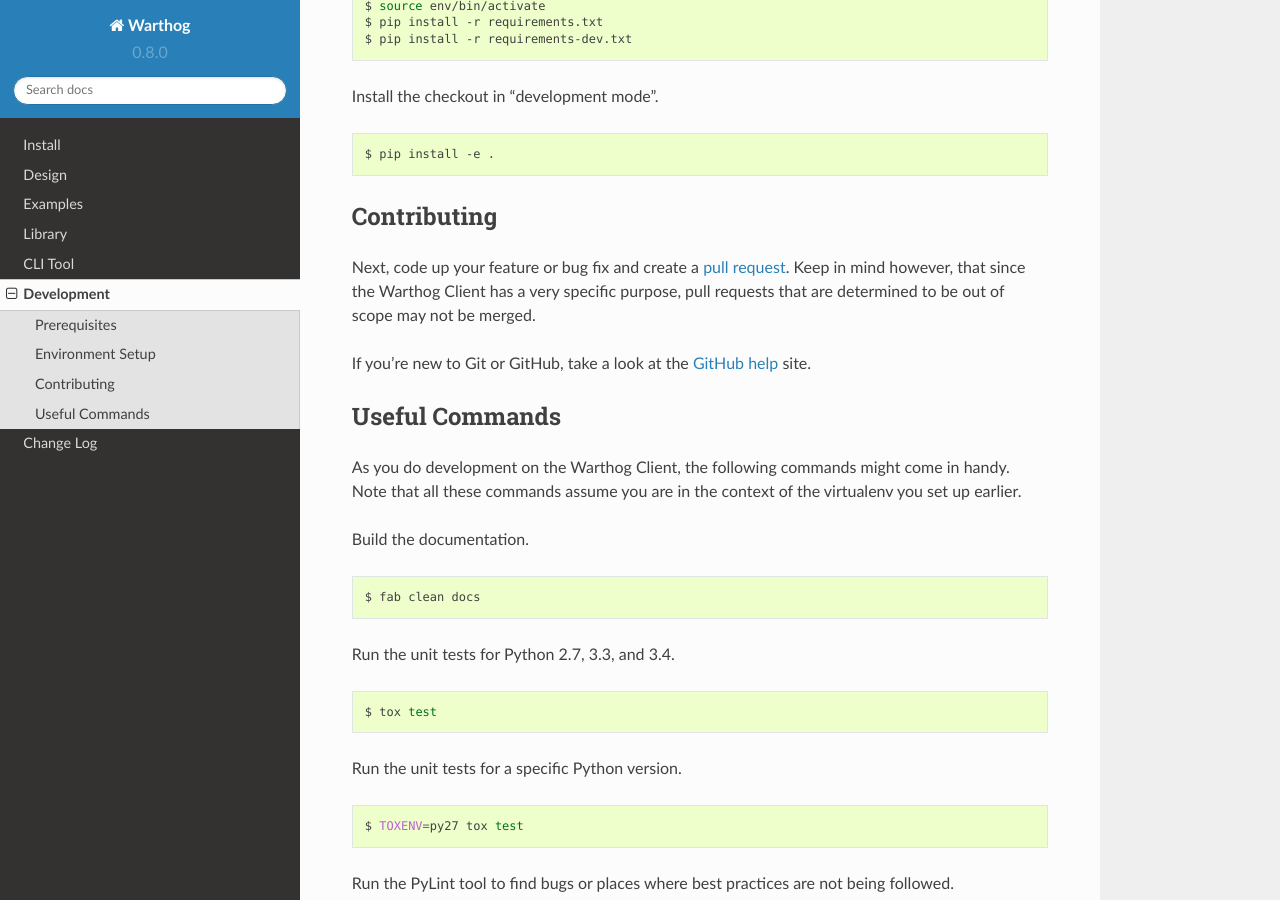
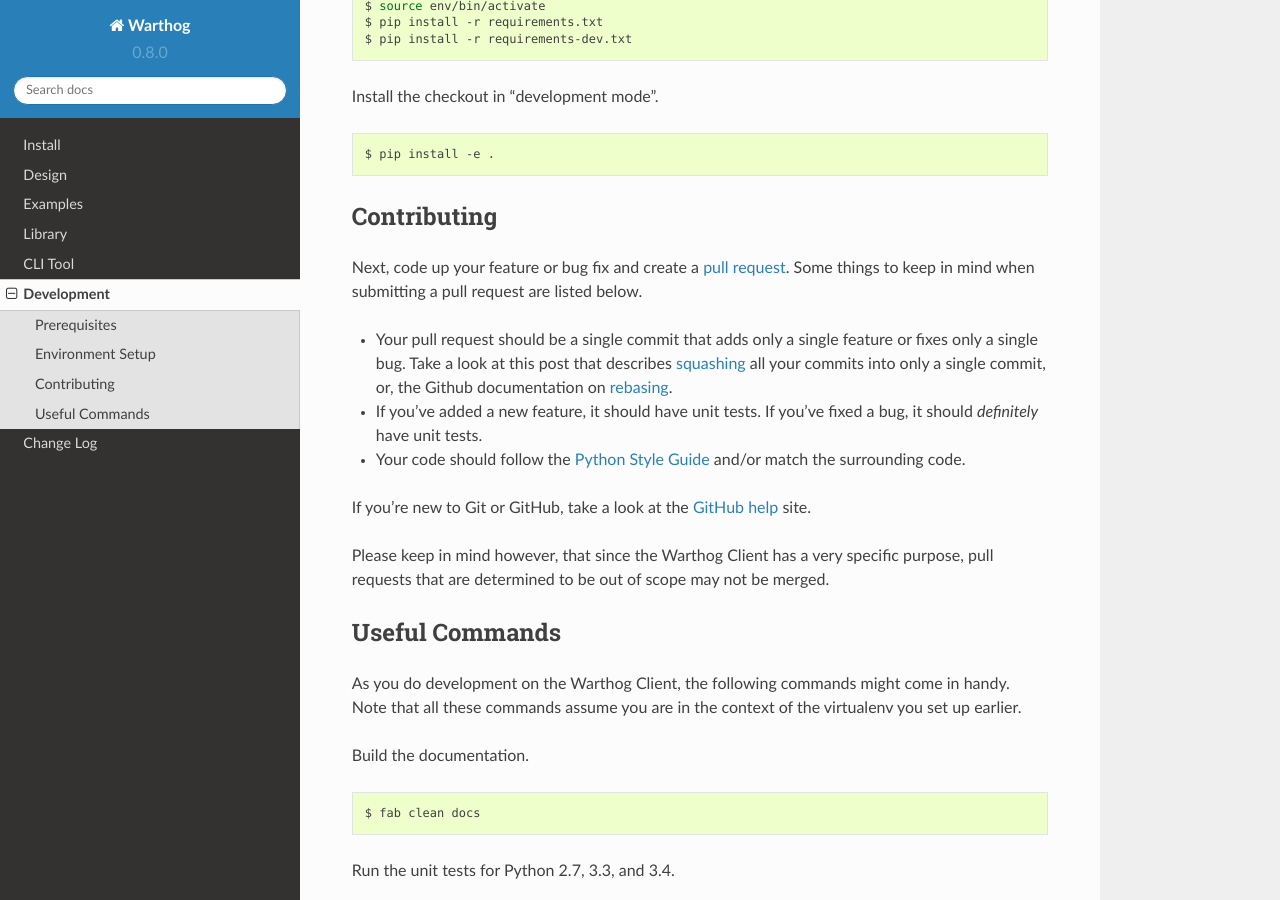
Before and after one commit to smarter-travel-media/warthog, a Sphinx documentation site: the page built from doc/source/dev.rst, in a window 1280 px wide and 900 px high, scrolled down 994 px. Built offline with Sphinx 7.4.7 and the Read the Docs theme 2.0.0, drawn with Linux system fonts in a browser that asks for light colours.

Commit message:
Expand documentation about contributing with some pull request guidelines

```diff
--- a/doc/source/dev.rst
+++ b/doc/source/dev.rst
@@ -56,11 +56,22 @@
 Contributing
 ------------
 
-Next, code up your feature or bug fix and create a `pull request`_. Keep in mind however,
-that since the Warthog Client has a very specific purpose, pull requests that are determined
-to be out of scope may not be merged.
+Next, code up your feature or bug fix and create a `pull request`_. Some things to keep in
+mind when submitting a pull request are listed below.
+
+* Your pull request should be a single commit that adds only a single feature or fixes only
+  a single bug. Take a look at this post that describes squashing_ all your commits into only
+  a single commit, or, the Github documentation on rebasing_.
+
+* If you've added a new feature, it should have unit tests. If you've fixed a bug, it should
+  *definitely* have unit tests.
+
+* Your code should follow the `Python Style Guide`_ and/or match the surrounding code.
 
 If you're new to Git or GitHub, take a look at the `GitHub help`_ site.
+
+Please keep in mind however, that since the Warthog Client has a very specific purpose, pull
+requests that are determined to be out of scope may not be merged.
 
 Useful Commands
 ---------------
@@ -105,3 +116,6 @@
 .. _fork: https://help.github.com/articles/fork-a-repo
 .. _pull request: https://help.github.com/articles/be-social/#pull-requests
 .. _GitHub help: https://help.github.com/
+.. _squashing: http://blog.steveklabnik.com/posts/2012-11-08-how-to-squash-commits-in-a-github-pull-request
+.. _rebasing: https://help.github.com/articles/using-git-rebase/
+.. _Python Style Guide: https://www.python.org/dev/peps/pep-0008/
```
